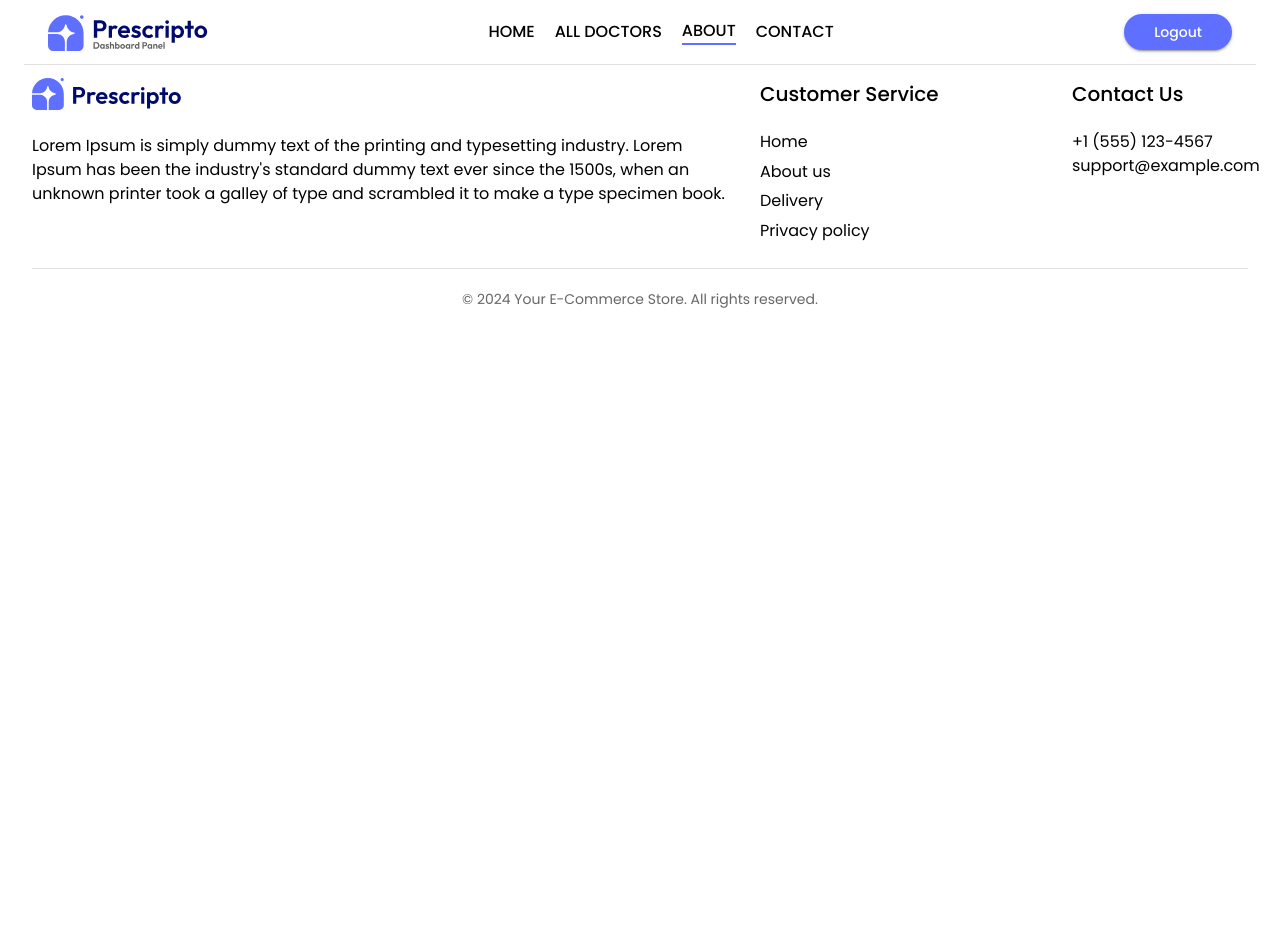
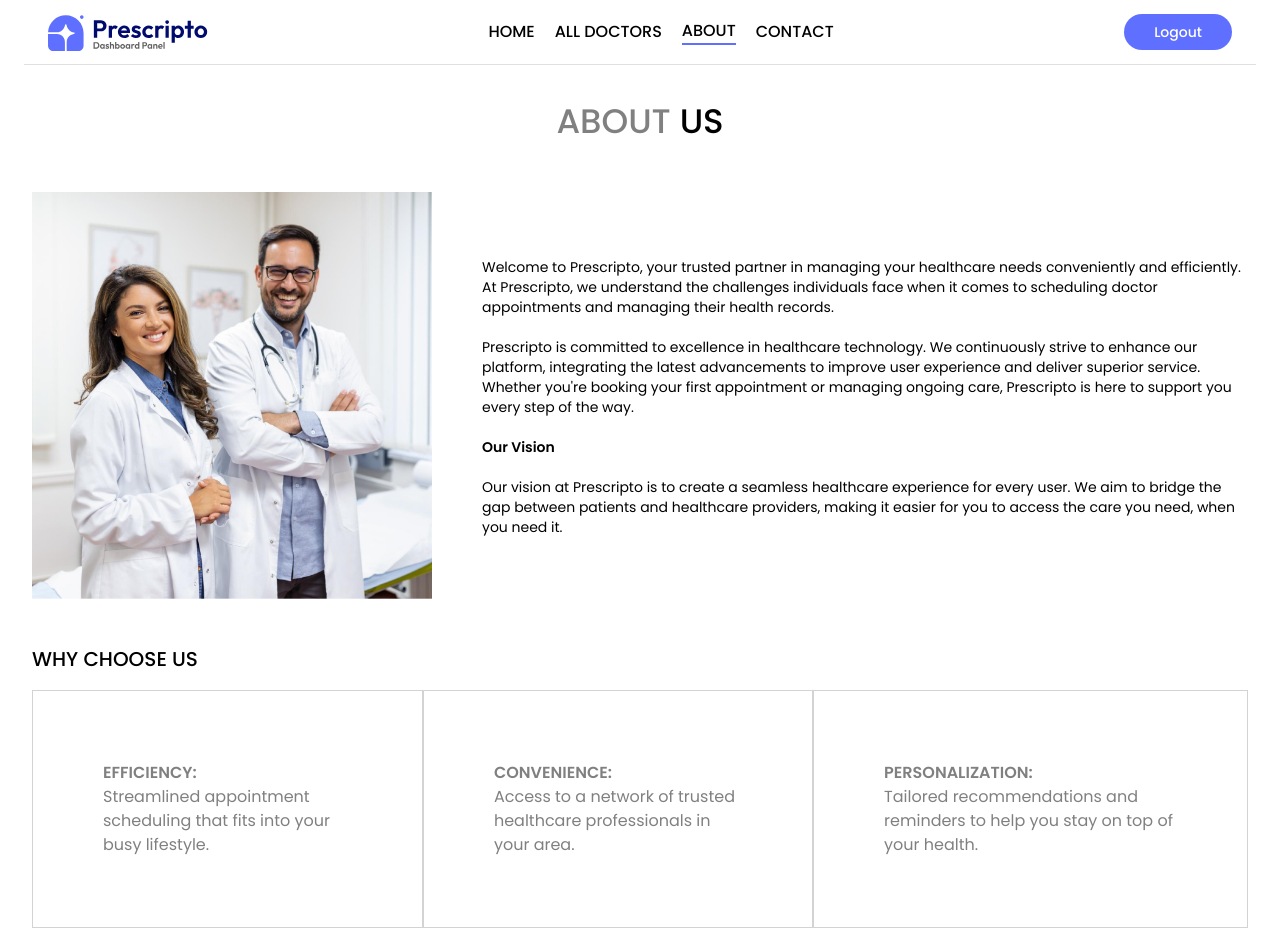
Before and after one commit to 628501/Prescripto, a React (Create React App) app in the folder client/: page /about in a window 1280 px wide. Shown: the top 952 px of the page. Before the commit the page ends 800 px from the top, so only its background shows below. Built offline with nearby package versions, Linux system fonts and the light colour scheme.

Commit message:
About page

```diff
--- a/client/src/App.tsx
+++ b/client/src/App.tsx
@@ -18,7 +18,7 @@
     <ThemeProvider theme={theme}>
       <Navbar />
       <Routes>
-        <Route path='home' element={<Home />}/>
+        <Route path='home' index element={<Home />}/>
         <Route path='all-doctors' element={<AllDoctors />}/>
         <Route path='about' element={<About />}/>
         <Route path='contact' element={<Contact />}/>
--- a/client/src/components/DoctorCard.tsx
+++ b/client/src/components/DoctorCard.tsx
@@ -43,8 +43,8 @@
         <CardMedia
           component="img"
           height="230"
-          image={doctor.image}  // Use doctor image here
-          alt={doctor.name}  // Use doctor name for alt text
+          image={doctor.image}
+          alt={doctor.name}
           sx={{ background: '#EAEFFF' }}
         />
         <CardContent>
--- a/client/src/components/Navbar.tsx
+++ b/client/src/components/Navbar.tsx
@@ -66,6 +66,10 @@
           </Box>
           <Box sx={{ display: { xs: "none", sm: "block" } }}>
             <Button
+            disableElevation
+            disableFocusRipple
+            disableRipple
+            disableTouchRipple
               variant="contained"
               sx={{
                 background: "#5F6FFF",
--- a/client/src/pages/About.tsx
+++ b/client/src/pages/About.tsx
@@ -1,8 +1,48 @@
-import React from 'react'
-
+import { Box, Container, Typography } from "@mui/material"
+import { assets } from "../assets/assets_frontend/assets"
+const title = [{
+  head: "EFFICIENCY:",
+  body:"Streamlined appointment scheduling that fits into your busy lifestyle."
+},
+{
+  head: "CONVENIENCE: ",
+  body:"Access to a network of trusted healthcare professionals in your area."
+},
+{
+  head: "PERSONALIZATION:",
+  body:"Tailored recommendations and reminders to help you stay on top of your health."
+}]
 const About = () => {
   return (
-    <div>About</div>
+    <Container maxWidth="xl" sx={{marginTop:"100px"}}>
+      <Typography variant="h4" sx={{textAlign:"center" , fontWeight:"500" , color:"gray"}}>ABOUT <span style={{color:"black"}}>US</span></Typography>
+      <Box sx={{display:"flex", marginTop:"50px"}}>
+        <Box ><img src={assets.about_image} alt="" style={{width:"400px" , textAlign:"center"}} /></Box>
+        <Box sx={{display:"flex", flexDirection:"column", gap:"20px" , justifyContent:"center" , width:"870px" , marginLeft:"50px"}}>
+          <Typography variant="body2">Welcome to Prescripto, your trusted partner in managing your healthcare needs conveniently and efficiently. At Prescripto, we understand the challenges individuals face when it comes to scheduling doctor appointments and managing their health records.</Typography>
+          <Typography variant="body2">Prescripto is committed to excellence in healthcare technology. We continuously strive to enhance our platform, integrating the latest advancements to improve user experience and deliver superior service. Whether you're booking your first appointment or managing ongoing care, Prescripto is here to support you every step of the way.</Typography>
+          <Typography variant="body2" sx={{fontWeight:"600"}}>Our Vision</Typography>
+          <Typography variant="body2">Our vision at Prescripto is to create a seamless healthcare experience for every user. We aim to bridge the gap between patients and healthcare providers, making it easier for you to access the care you need, when you need it.</Typography>
+          </Box>
+      </Box>
+      <Typography variant="h6" sx={{marginTop:"40px" , marginBottom:"15px"}}>WHY CHOOSE US</Typography>
+      <Box sx={{display:"flex"}}>
+        {
+            title.map((typo,index)=>
+            <Box key={index} sx={{padding:"70px", border:"1px solid #D3D3D3" , rowGap:"10px" ,
+              transition:"0.4s ease",
+              ":hover":{
+              background:"#5F6FFF",
+              color:"white"
+            }}}>
+            <Typography sx={{fontWeight:"600", color:"GrayText"}}>{typo.head}</Typography>
+            <Typography sx={{color:"GrayText"}}>{typo.body}</Typography>
+          </Box>
+
+            )
+        }
+      </Box>
+    </Container>
   )
 }
 
```
Also changed, not shown: client/src/components/Footer.tsx (+24 -30 lines).
